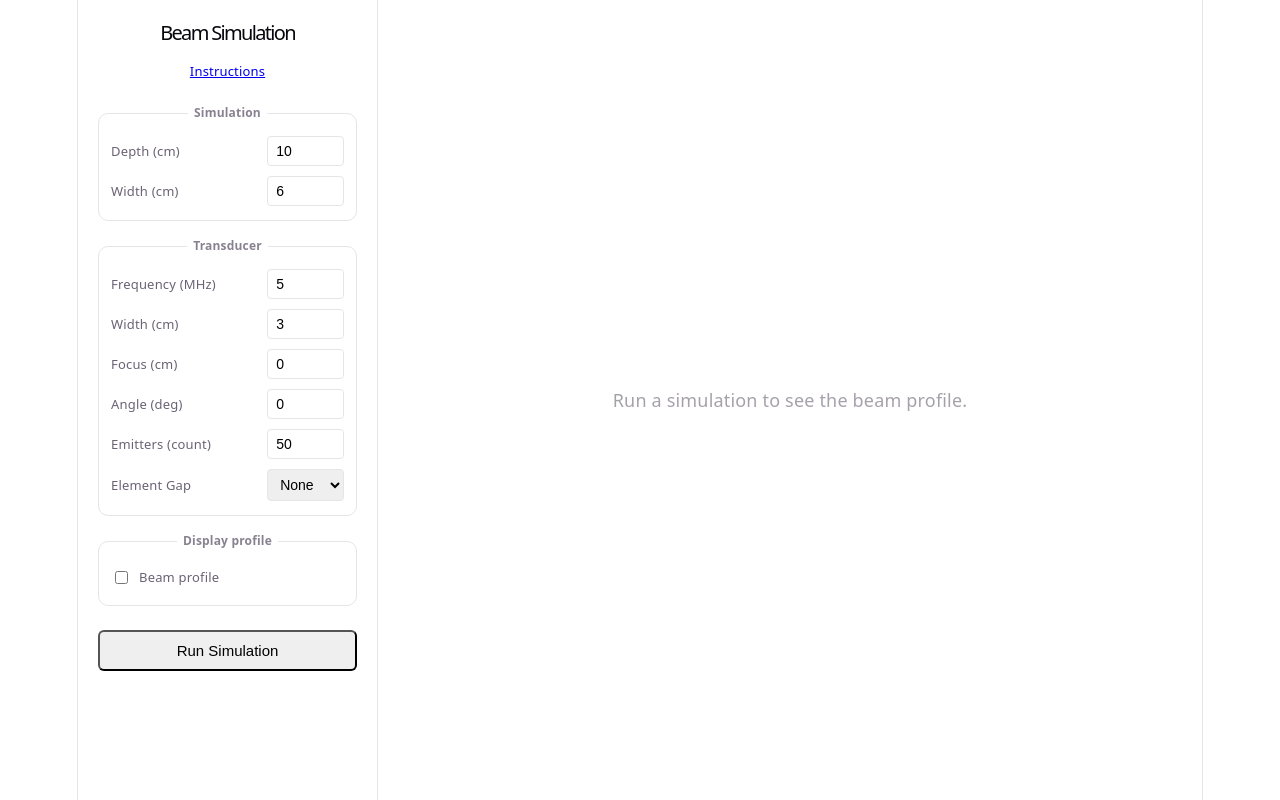
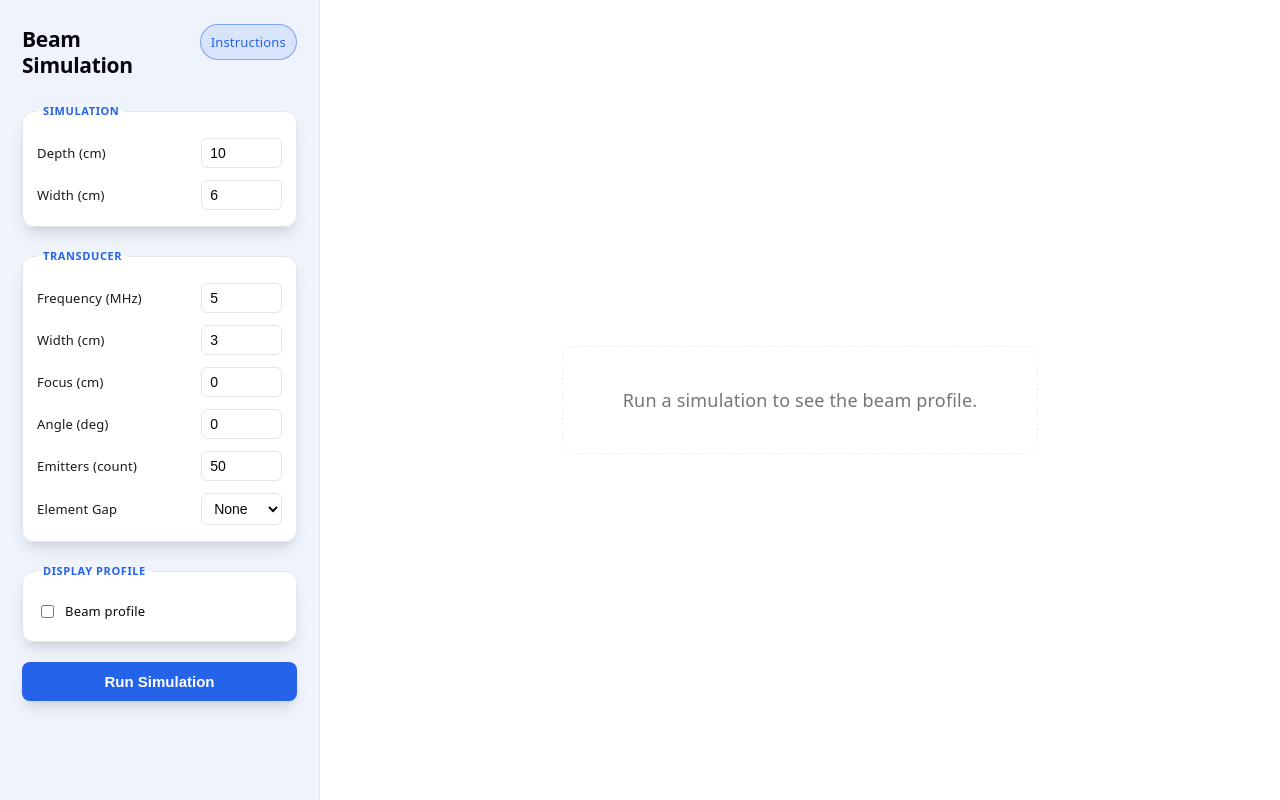
Before and after one commit to dtlinker/Beam-App, a Svelte app: page / in a window 1280 px wide. Built offline with nearby package versions, Linux system fonts and the light colour scheme.

Commit message:
Changed color scheme and made more atractive. Fixed minor bug in focus spinner

```diff
--- a/public/instructions.html
+++ b/public/instructions.html
@@ -5,39 +5,129 @@
     <meta name="viewport" content="width=device-width, initial-scale=1.0" />
     <title>Beam Simulation — Instructions</title>
     <style>
+      :root {
+        --text: #1a1a1a;
+        --text-h: #08060d;
+        --bg: #fff;
+        --page-bg: #f7f6f9;
+        --border: #e5e4e7;
+        --accent: #2563eb;
+        --accent-bg: rgba(37, 99, 235, 0.1);
+        --accent-border: rgba(37, 99, 235, 0.5);
+        --shadow:
+          rgba(0, 0, 0, 0.1) 0 10px 15px -3px, rgba(0, 0, 0, 0.05) 0 4px 6px -2px;
+        color-scheme: light dark;
+      }
+
+      @media (prefers-color-scheme: dark) {
+        :root {
+          --text: #d1d5db;
+          --text-h: #f3f4f6;
+          --bg: #1c1d24;
+          --page-bg: #16171d;
+          --border: #2e303a;
+          --accent: #60a5fa;
+          --accent-bg: rgba(96, 165, 250, 0.15);
+          --accent-border: rgba(96, 165, 250, 0.5);
+          --shadow:
+            rgba(0, 0, 0, 0.4) 0 10px 15px -3px, rgba(0, 0, 0, 0.25) 0 4px 6px -2px;
+        }
+      }
+
+      * {
+        box-sizing: border-box;
+      }
+
       body {
-        font-family: system-ui, sans-serif;
+        font-family: system-ui, 'Segoe UI', Roboto, sans-serif;
         max-width: 760px;
         margin: 0 auto;
-        padding: 24px 20px 60px;
-        line-height: 1.6;
+        padding: 40px 20px 70px;
+        line-height: 1.65;
+        color: var(--text);
+        background: var(--page-bg);
+        -webkit-font-smoothing: antialiased;
       }
+
       h1 {
-        font-size: 26px;
+        font-size: 30px;
+        font-weight: 600;
+        letter-spacing: -0.4px;
+        color: var(--text-h);
+        margin: 0 0 16px;
       }
+
       h2 {
-        font-size: 20px;
-        margin-top: 2em;
-        border-bottom: 1px solid #ccc;
-        padding-bottom: 4px;
+        font-size: 18px;
+        font-weight: 700;
+        text-transform: uppercase;
+        letter-spacing: 0.6px;
+        color: var(--accent);
+        margin: 0 0 12px;
       }
+
+      p {
+        margin: 0 0 12px;
+        color: var(--text);
+      }
+
+      p:last-child {
+        margin-bottom: 0;
+      }
+
+      section {
+        background: var(--bg);
+        border: 1px solid var(--border);
+        border-radius: 14px;
+        box-shadow: var(--shadow);
+        padding: 22px 24px;
+        margin-bottom: 20px;
+      }
+
+      dl {
+        margin: 0;
+      }
+
       dt {
         font-weight: 600;
-        margin-top: 12px;
+        color: var(--text-h);
+        margin-top: 14px;
       }
+
+      dt:first-child {
+        margin-top: 0;
+      }
+
       dd {
-        margin: 2px 0 0;
+        margin: 4px 0 0;
       }
+
       .back-link {
-        display: inline-block;
-        margin-bottom: 1em;
+        display: inline-flex;
+        align-items: center;
+        gap: 6px;
+        font-size: 13px;
+        font-weight: 500;
+        text-decoration: none;
+        color: var(--accent);
+        padding: 6px 14px;
+        border-radius: 999px;
+        background: var(--accent-bg);
+        border: 1px solid var(--accent-border);
+        margin-bottom: 28px;
+        transition: background 0.15s ease;
+      }
+
+      .back-link:hover {
+        background: var(--accent-border);
       }
     </style>
   </head>
   <body>
+    <a class="back-link" href="/">← Back to simulation</a>
     <h1>Beam Simulation — Instructions</h1>
-    <a class="back-link" href="/">← Back to simulation</a>
 
+    <section>
       <h2>Background</h2>
       <p>
         This tool simulates the acoustic beam produced by an ultrasound-style phased-array transducer. Sound
@@ -50,7 +140,9 @@
         Optionally, the transducer elements can be steered (angled), focused to a point, or spaced apart with
         gaps to model more realistic array configurations.
       </p>
+    </section>
 
+    <section>
       <h2>Usage</h2>
       <p>
         Fill in the values in the <strong>Simulation</strong>, <strong>Transducer</strong>, and
@@ -64,7 +156,9 @@
         Changing the <strong>Distance</strong> value moves the line and updates the graph; unchecking the box
         hides both.
       </p>
+    </section>
 
+    <section>
       <h2>Variables</h2>
       <dl>
         <dt>Depth (cm) — Simulation</dt>
@@ -103,5 +197,6 @@
           up to the simulation depth.
         </dd>
       </dl>
+    </section>
   </body>
 </html>
--- a/src/App.css
+++ b/src/App.css
@@ -2,27 +2,57 @@
   display: flex;
   height: 100vh;
   width: 100%;
+  background: var(--bg);
 }
 
 .beam-form {
-  width: 300px;
+  width: 320px;
   flex-shrink: 0;
-  padding: 20px;
+  padding: 24px 22px;
   display: flex;
   flex-direction: column;
+  gap: 16px;
+  background: var(--code-bg);
+  border-right: 1px solid var(--border);
+  box-sizing: border-box;
+  overflow-y: auto;
+}
+
+.beam-form-header {
+  display: flex;
+  align-items: baseline;
+  justify-content: space-between;
   gap: 12px;
-  border-right: 1px solid var(--border, #444);
-  box-sizing: border-box;
+  margin-bottom: 4px;
 }
 
 .beam-form h1 {
-  font-size: 20px;
-  margin: 0 0 8px;
+  font-size: 21px;
+  font-weight: 600;
+  letter-spacing: -0.3px;
+  margin: 0;
+  color: var(--text-h);
 }
 
 .instructions-link {
   font-size: 13px;
-  margin: -8px 0 4px;
+  font-weight: 500;
+  color: var(--accent);
+  text-decoration: none;
+  padding: 4px 10px;
+  border-radius: 999px;
+  background: var(--accent-bg);
+  border: 1px solid var(--accent-border);
+  white-space: nowrap;
+  transition: background 0.15s ease, transform 0.1s ease;
+}
+
+.instructions-link:hover {
+  background: var(--accent-border);
+}
+
+.instructions-link:active {
+  transform: scale(0.97);
 }
 
 .beam-form label {
@@ -30,25 +60,30 @@
   flex-direction: row;
   align-items: center;
   justify-content: space-between;
-  gap: 4px;
+  gap: 10px;
   font-size: 13px;
+  color: var(--text);
 }
 
 .form-group {
   display: flex;
   flex-direction: column;
-  gap: 10px;
-  border: 1px solid var(--border, #666);
-  border-radius: 10px;
-  padding: 10px 12px 14px;
+  gap: 12px;
+  background: var(--bg);
+  border: 1px solid var(--border);
+  border-radius: 12px;
+  padding: 14px 14px 16px;
   margin: 0;
+  box-shadow: var(--shadow);
 }
 
 .form-group legend {
-  font-size: 12px;
-  font-weight: 600;
+  font-size: 11px;
+  font-weight: 700;
+  text-transform: uppercase;
+  letter-spacing: 0.6px;
   padding: 0 6px;
-  opacity: 0.8;
+  color: var(--accent);
 }
 
 .beam-form label.checkbox-label {
@@ -56,11 +91,14 @@
   align-items: center;
   justify-content: flex-start;
   gap: 8px;
+  font-weight: 500;
+  color: var(--text-h);
 }
 
 .beam-form label.checkbox-label input {
   flex: none;
   width: auto;
+  accent-color: var(--accent);
 }
 
 .beam-form input,
@@ -69,27 +107,52 @@
   flex: none;
   font-size: 14px;
   padding: 6px 8px;
-  border-radius: 4px;
-  border: 1px solid var(--border, #666);
+  border-radius: 6px;
+  border: 1px solid var(--border);
+  background: var(--bg);
+  color: var(--text-h);
   box-sizing: border-box;
+  transition: border-color 0.15s ease, box-shadow 0.15s ease;
+}
+
+.beam-form input:focus-visible,
+.beam-form select:focus-visible {
+  outline: none;
+  border-color: var(--accent);
+  box-shadow: 0 0 0 3px var(--accent-bg);
 }
 
 .beam-form button {
-  margin-top: 12px;
+  margin-top: 4px;
   font-size: 15px;
-  padding: 10px;
-  border-radius: 6px;
+  font-weight: 600;
+  padding: 11px;
+  border-radius: 8px;
+  border: none;
   cursor: pointer;
+  color: #fff;
+  background: var(--accent);
+  box-shadow: var(--shadow);
+  transition: filter 0.15s ease, transform 0.1s ease;
+}
+
+.beam-form button:hover:not(:disabled) {
+  filter: brightness(1.08);
+}
+
+.beam-form button:active:not(:disabled) {
+  transform: scale(0.98);
 }
 
 .beam-form button:disabled {
   cursor: not-allowed;
-  opacity: 0.6;
+  opacity: 0.55;
 }
 
 .status {
   font-size: 13px;
   min-height: 2.5em;
+  color: var(--text);
 }
 
 .beam-display {
@@ -97,7 +160,7 @@
   display: flex;
   align-items: center;
   justify-content: center;
-  padding: 20px;
+  padding: 28px;
   box-sizing: border-box;
 }
 
@@ -106,13 +169,18 @@
   height: 100%;
   display: flex;
   flex-direction: column;
-  gap: 12px;
+  gap: 16px;
   min-height: 0;
 }
 
 .beam-canvas-wrap {
   flex: 1;
   min-height: 0;
+  border-radius: 12px;
+  overflow: hidden;
+  border: 1px solid var(--border);
+  box-shadow: var(--shadow);
+  background: #000;
 }
 
 .beam-canvas-wrap canvas {
@@ -122,4 +190,8 @@
 
 .placeholder {
   opacity: 0.6;
+  color: var(--text);
+  border: 1px dashed var(--border);
+  border-radius: 12px;
+  padding: 40px 60px;
 }
--- a/src/App.svelte
+++ b/src/App.svelte
@@ -53,9 +53,14 @@
     if (showBeamProfile) profileDistance = form.depth / 2;
   }
 
-  // Focus allows 0 (disables focusing) or 0.2-15; 0.1 is not a valid step, so snap it to 0.
+  // Focus allows 0 (disables focusing) or 0.2-15; 0.1 is not a valid step, so snap it to
+  // whichever end the value is moving away from (0 when incrementing, 0.2 when decrementing).
+  let lastFocus = form.focus;
   function snapFocus() {
-    if (Math.abs(form.focus - 0.1) < 1e-9) form.focus = 0;
+    if (Math.abs(form.focus - 0.1) < 1e-9) {
+      form.focus = form.focus > lastFocus ? 0.2 : 0;
+    }
+    lastFocus = form.focus;
   }
 
   // Keep the distance within [0, depth] as the depth field changes.
@@ -146,8 +151,10 @@
 
 <div class="beam-app">
   <aside class="beam-form">
-    <h1>Beam Simulation</h1>
-    <a class="instructions-link" href="/instructions.html">Instructions</a>
+    <div class="beam-form-header">
+      <h1>Beam Simulation</h1>
+      <a class="instructions-link" href="/instructions.html">Instructions</a>
+    </div>
 
     <fieldset class="form-group">
       <legend>Simulation</legend>
--- a/src/components/ProfileGraph.svelte
+++ b/src/components/ProfileGraph.svelte
@@ -18,7 +18,7 @@
     if (!ctx) return;
 
     ctx.clearRect(0, 0, width, height);
-    ctx.strokeStyle = '#4ea1ff';
+    ctx.strokeStyle = getComputedStyle(canvas).getPropertyValue('--accent').trim() || '#4ea1ff';
     ctx.lineWidth = 1;
     ctx.beginPath();
     for (let x = 0; x < width; x++) {
@@ -36,9 +36,19 @@
 </div>
 
 <style>
+  .profile-graph {
+    background: var(--bg);
+    border: 1px solid var(--border);
+    border-radius: 12px;
+    box-shadow: var(--shadow);
+    padding: 12px 14px;
+    box-sizing: border-box;
+  }
+
   .profile-graph h2 {
-    font-size: 13px;
+    font-size: 17px;
     font-weight: 600;
-    margin: 0 0 4px;
+    color: var(--text-h);
+    margin: 0 0 8px;
   }
 </style>
--- a/src/index.css
+++ b/src/index.css
@@ -1,12 +1,12 @@
 :root {
-  --text: #6b6375;
+  --text: #1a1a1a;
   --text-h: #08060d;
   --bg: #fff;
   --border: #e5e4e7;
-  --code-bg: #f4f3ec;
-  --accent: #aa3bff;
-  --accent-bg: rgba(170, 59, 255, 0.1);
-  --accent-border: rgba(170, 59, 255, 0.5);
+  --code-bg: #eef3fc;
+  --accent: #2563eb;
+  --accent-bg: rgba(37, 99, 235, 0.1);
+  --accent-border: rgba(37, 99, 235, 0.5);
   --social-bg: rgba(244, 243, 236, 0.5);
   --shadow:
     rgba(0, 0, 0, 0.1) 0 10px 15px -3px, rgba(0, 0, 0, 0.05) 0 4px 6px -2px;
@@ -32,14 +32,14 @@
 
 @media (prefers-color-scheme: dark) {
   :root {
-    --text: #9ca3af;
+    --text: #d1d5db;
     --text-h: #f3f4f6;
     --bg: #16171d;
     --border: #2e303a;
-    --code-bg: #1f2028;
-    --accent: #c084fc;
-    --accent-bg: rgba(192, 132, 252, 0.15);
-    --accent-border: rgba(192, 132, 252, 0.5);
+    --code-bg: #1a2230;
+    --accent: #60a5fa;
+    --accent-bg: rgba(96, 165, 250, 0.15);
+    --accent-border: rgba(96, 165, 250, 0.5);
     --social-bg: rgba(47, 48, 58, 0.5);
     --shadow:
       rgba(0, 0, 0, 0.4) 0 10px 15px -3px, rgba(0, 0, 0, 0.25) 0 4px 6px -2px;
@@ -51,11 +51,7 @@
 }
 
 #root {
-  width: 1126px;
-  max-width: 100%;
-  margin: 0 auto;
-  text-align: center;
-  border-inline: 1px solid var(--border);
+  width: 100%;
   min-height: 100svh;
   display: flex;
   flex-direction: column;
```
Lines whose indentation alone changed are shown as unchanged.
